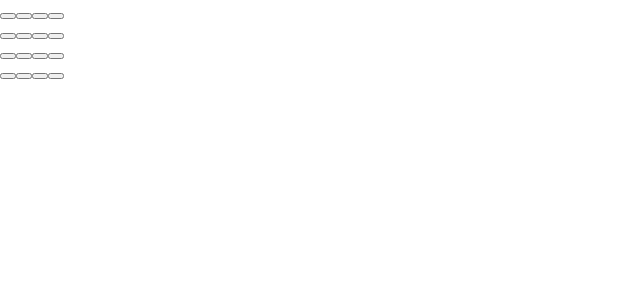
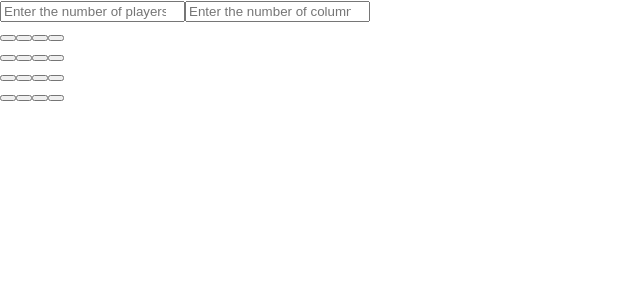
Before and after one commit to scall12/matching-game-react, a React (Create React App) app: page / in a window 1280 px wide. Shown: the top 300 px of the page, without its empty margins (0-640 px from the left). Built offline with nearby package versions, Linux system fonts and the light colour scheme.

Commit message:
Add input for size of board and number of players. Size input adjusts the size of the board dynamically.

```diff
--- a/src/components/Game.jsx
+++ b/src/components/Game.jsx
@@ -3,10 +3,42 @@ import React, { useState } from 'react';
 const Card = (props) => {
   const [text, setText] = useState('');
   const handleClick = () => {
-    text ? setText('') : setText(props.value);
+    text !== '' ? setText('') : setText(props.value);
   };
 
   return <button onClick={() => handleClick()}>{text}</button>;
+};
+
+const PlayerInput = () => {
+  return (
+    <input
+      id="player-input"
+      placeholder="Enter the number of players"
+      type="number"
+    />
+  );
+};
+
+const Size = (props) => {
+  return (
+    <>
+      <input
+        id="size-input"
+        placeholder="Enter the number of columns"
+        type="number"
+        onInput={(event) => props.changeSize(event.target.value || 4)}
+      />
+    </>
+  );
+};
+
+const Setup = (props) => {
+  return (
+    <>
+      <PlayerInput />
+      <Size changeSize={props.changeSize} />
+    </>
+  );
 };
 
 const Board = (props) => {
@@ -18,18 +50,34 @@ const Board = (props) => {
     return arr;
   };
 
+  const renderBoard = (num) => {
+    const arr = [];
+    for (let i = 0; i < num; i++) {
+      arr.push(
+        <div id={`row${i}`} key={`row${i}`}>
+          {renderRow(num)}
+        </div>
+      );
+    }
+    return arr;
+  };
+
+  return <div>{renderBoard(props.n)}</div>;
+};
+
+const Game = () => {
+  const [size, setSize] = useState(4);
+
+  const changeSize = (val) => {
+    setSize(val);
+  };
+
   return (
     <>
-      <div id="row1">{renderRow(props.n)}</div>
-      <div id="row2">{renderRow(props.n)}</div>
-      <div id="row3">{renderRow(props.n)}</div>
-      <div id="row4">{renderRow(props.n)}</div>
+      <Setup changeSize={changeSize} />
+      <Board n={size} />
     </>
   );
 };
 
-const Game = () => {
-  return <Board n={4} />;
-};
-
 export default Game;
```
